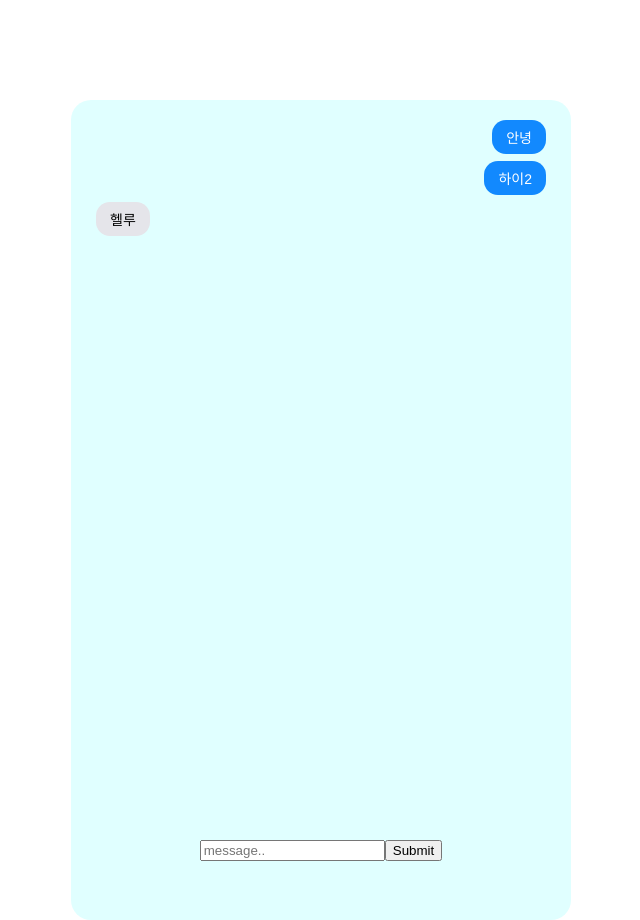
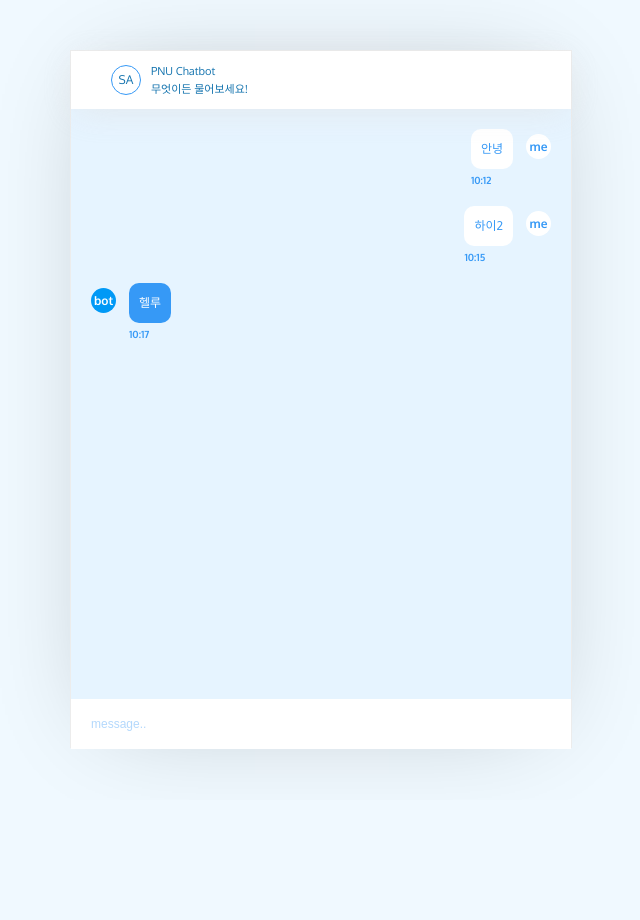
Before and after one commit to pnu-004-team1/Chatbot_front, a React (Create React App) app: page / in a window 1280 px wide. Shown: the whole page, without its empty margins (319-959 px from the left). After the commit the page ends 800 px from the top, so only its background shows below. Built offline with nearby package versions, Linux system fonts and the light colour scheme.

Commit message:
css 수정, 배경, 스크롤, message 구조변경

```diff
--- a/src/App.js
+++ b/src/App.js
@@ -1,33 +1,63 @@
-import React, { Component } from 'react';
+import React, { Component, Fragment } from 'react';
 import './common/css/common.css'
+import $ from 'jquery'
+
 class App extends Component {
 
   id = 3;
   state = {
     input: '',
     messages: [
-      { id: 0, text: ' 안녕', from: 'me' },
-      { id: 1, text: ' 하이2', from: 'me' },
-      { id: 2, text: ' 헬루', from: 'other' },
+      { id: 0, text: ' 안녕', from: 'me', date: '10:12' },
+      { id: 1, text: ' 하이2', from: 'me', date: '10:15' },
+      { id: 2, text: ' 헬루', from: 'bot', date: '10:17' },
     ]
   }
 
+  componentDidMount() {
+    $(document).ready(function() {
+
+      $('#send-message').click(function() {
+        var messageTXT = $(".sendText").val();
+        if($(".sendText").val()){
+          //Scroll
+          var chat = $('.chatContent');
+          var chatItems = $('.chat-column').length;
+          chat.animate({scrollTop: (chat.prop('scrollHeight') * chatItems)});
+        }
+      });
+      $('.sendText').keypress(function(e){
+        if(e.which == 13){
+          $('#send-message').click();
+        }
+      });
+
+    });
+  }
   handleKeyPress = (e) => {
     if(e.key === 'Enter'){
       this.handleCreate();
     }
-
   }
   handleCreate = () => {
     const { input, messages } = this.state;
+    if (input === '') return
+
     this.setState({
       input: '', // 인풋 비우고 concat을 사용하여 배열에 추가
       messages: messages.concat({
         id: this.id++,
         text: input,
-        from: 'me'
+        from: 'me',
+        date: getTimeStamp()
       })
     });
+    var chat = document.getElementsByClassName("chatContent")[0]
+    if (chat != null){
+      // objDiv[0].animate(scrollTop)
+      // console.log(chat.scrollHeight)
+      // chat.animate({scrollTop: (chat.childNodes[0].scrollHeight * chat.childNodes.length)});
+    }
   }
   handleChange = (e) => {
     this.setState({
@@ -36,36 +66,84 @@ class App extends Component {
   }
   render() {
     const { input, messages } = this.state
-    const { handleKeyPress, handleChange } = this
+    const { handleKeyPress, handleChange, handleCreate } = this
     const messageList = messages.map(
-      ({id, text, from}) => (
-        <div className={from}>
-          {text}
+      ({id, text, from, date}) => (
+        <div className={`chat-column ${from}`} key={id}>
+          <div className="item">
+            <div className="chat-icon">{from}</div>
+          </div>
+          <div className="item">
+            <div className="chat-message">{text}</div>
+            <div className="message-date">{date}</div>
+          </div>
         </div>
       )
     )
 
     return (
-      <React.Fragment>
-        <div className="main">
-          <div className="chat">
+      <Fragment>
+        <div className="container">
+          {/* <!-- BEGIN : chatHeader --> */}
+          <div className="chatHeader">
+            <a href="#" className="BackBtn"><i class="fa fa-angle-left" aria-hidden="true"></i></a>
+            <div className="headerTitle">
+              <div className="NameIcon">SA</div>
+              <div className="Txt">
+                <div>PNU Chatbot</div>
+                <div>무엇이든 물어보세요!</div>
+              </div>
+            </div>
+          </div>
+          {/* <!-- END : chatHeader --> */}
+
+
+          {/* <!-- BEGIN : chatContent --> */}
+          <div className="chatContent">
             {messageList}
           </div>
-          <div className="form">
+          {/* <!-- END : chatContent --> */}
+          <div class="chatSend">
             <input
               type="text"
-              id="test"
+              className="sendText"
               placeholder="message.."
               value={input}
               onKeyPress={handleKeyPress}
               onChange={handleChange}
             />
-            <button onclick="send()">Submit</button>
+            <div id="send-message" onClick={handleCreate}>
+              <i class="fa fa-long-arrow-right" aria-hidden="true"></i>
+            </div>
           </div>
         </div>
-      </React.Fragment>
+      </Fragment>
     );
   }
 }
 
 export default App;
+
+function getTimeStamp() {
+  var d = new Date();
+  var s =
+    // leadingZeros(d.getFullYear(), 4) + '.' +
+    // leadingZeros(d.getMonth() + 1, 2) + '.' +
+    // leadingZeros(d.getDate(), 2) + '.' +
+
+    leadingZeros(d.getHours(), 2) + ':' +
+    leadingZeros(d.getMinutes(), 2);
+
+  return s;
+}
+
+function leadingZeros(n, digits) {
+  var zero = '';
+  n = n.toString();
+
+  if (n.length < digits) {
+    for (let i = 0; i < digits - n.length; i++)
+      zero += '0';
+  }
+  return zero + n;
+}
--- a/src/common/css/common.css
+++ b/src/common/css/common.css
@@ -1,125 +1,197 @@
-/* main
-#main {
-    margin: auto;
-    margin-top: 100px;
-    border-radius: 20px;
-    background-color: lightblue;
+/* Setting */
+@import url('https://fonts.googleapis.com/css?family=Oxygen:300,400,700&subset=latin-ext');
+*:focus {outline:none;}
+body {
+    font-family: 'Oxygen', sans-serif;
+    background-color: #F0F9FF;
+    margin:0;
+    padding:50px 0;
+}
+.container {
+    width: 100%;
+    max-width: 500px;
+    margin: 0 auto;
+    border: 1px solid #ececec;
+    background-color: #3699f60d;
+    box-shadow: 0px 0px 100px -33px #0000003d;
+}
+
+
+body .chatHeader {
+    background-color: #fff;
+    position: relative;
+    padding: 11px;
+    padding-left: 40px;
+    box-shadow: 0 6px 34px -6px #e0e0e0a6;
+}
+
+body .chatHeader > .BackBtn {
+    position: absolute;
+    color: #0099F6;
+    font-size: 28px;
+    width: 40px;
+    height: 56px;
+    line-height: 53px;
     text-align: center;
-    width: 500px;
-    height: 800px;
+    left: 0;
+    top: 0;
 }
-#chat {
-    height: 90%;
-    width: 100%;
+
+body .chatHeader > .headerTitle {
+    display: flex;
+    align-items: center;
+    font-size: 12px;
+    color: #1373AE;
+}
+
+body .chatHeader > .headerTitle > .NameIcon {
+    width: 28px;
+    height: 28px;
+    line-height: 28px;
+    border-radius: 50%;
+    border: 1px solid #3699f6;
+    text-align: center;
+    flex: none;
+}
+
+body .chatHeader > .headerTitle > .Txt {
+    flex: auto;
+    margin-left: 10px;
+}
+
+body .chatHeader > .headerTitle > .Txt > div {
+    font-size: 11px;
+    margin: 2px 0;
+}
+
+body .chatSend {
+    height: 48px;
+  position:relative;
+}
+
+body .chatSend > .errorTxt {
+    position: absolute;
+    top: -27px;
+    left: 0;
+    right: 0;
+    background-color: #fb5c5c;
+    font-size: 12px;
+    padding: 7px;
+    color: #fff;
+    text-align: center;
+}
+
+body .chatSend > .sendText {
+    border: 0;
+    height: 48px;
+    padding-right: 55px;
+    padding-left: 20px;
+    font-size: 12px;
+    color: #6f6f6f;
+    display: block;
+    width: calc(100% - 75px);
+}
+
+body .chatSend > .sendText::-webkit-input-placeholder {
+    color: rgba(54, 153, 246, 0.38);
+}
+
+body .chatSend > .sendText::-moz-placeholder {
+    color: rgba(54, 153, 246, 0.38);
+}
+
+body .chatSend > .sendText:-ms-input-placeholder {
+    color: rgba(54, 153, 246, 0.38);
+}
+
+body .chatSend > .sendText:-moz-placeholder {
+    color: rgba(54, 153, 246, 0.38);
+}
+
+body .chatSend > #send-message {
+    position: absolute;
+    right: 0;
+    top: 2px;
+    z-index: 2;
+    height: 48px;
+    line-height: 48px;
+    border: 0;
+    width: 55px;
+    background-color: #fff;
+    font-size: 20px;
+    color: #3699f6;
+    text-align: center;
+}
+
+body .chatContent {
+    height: 100%;
+    min-height: 550px;
+    padding: 20px;
+    max-height: 450px;
     overflow-y: auto;
 }
-
-.connect {
-    width: 90%;
-    margin: 0 5% 0 5%;
-    background-color: aquamarine;
-    text-align: center;
-    margin-top: 10px;
-    float: right;
+body .chatContent::-webkit-scrollbar {
+  width: 3px;
 }
 
-.disconnect {
-    width: 90%;
-    margin: 0 5% 0 5%;
-    background-color: indianred;
-    text-align: center;
-    margin-top: 10px;
-    float: right;
+body .chatContent::-webkit-scrollbar-track {
+  background: #fafafa;
 }
 
-.me {
-    max-width: 200px;
-    width: auto;
-    margin: auto;
-    background-color: lemonchiffon;
-    padding: 0 10px 0 10px;
-    border-radius: 5px;
-    margin-top: 10px;
-    margin-right: 5%;
-    text-align: left;
-    float: right;
-    clear: both;
+body .chatContent::-webkit-scrollbar-thumb {
+  background: #3699f6;
+}
+body .chatContent::-webkit-scrollbar-thumb:hover {
+  background: #3699f6;
 }
 
-.other {
-    max-width: 200px;
-    width: auto;
-    margin: auto;
-    background-color: white;
-    padding: 0 10px 0 10px;
-    border-radius: 5px;
-    margin-top: 10px;
-    margin-left: 5%;
-    text-align: left;
-    float: left;
-    clear: both;
-} */
-body {
-    background: white;
-    font: 14px "Helvetica Neue", Helvetica, Arial, sans-serif;
+body .chatContent .chat-column {
+    display: flex;
+    margin-bottom: 20px;
 }
-  .main {
-    padding-top: 20px;
-    margin: auto;
-    margin-top: 100px;
-    border-radius: 20px;
-    background-color: lightcyan;
+
+body .chatContent .chat-column > .item > .chat-icon {
+    width: 25px;
+    height: 25px;
+    line-height: 25px;
+    background-color: #0099F6;
+    border-radius: 50%;
     text-align: center;
-    width: 500px;
-    height: 800px;
+    font-size: 12px;
+    color: #fff;
+    font-weight: 600;
+    margin-right: 13px;
+    margin-top: 5px;
 }
-  .chat {
-    height: 90%;
-    width: 100%;
-    overflow-y: auto;
+
+body .chatContent .chat-column > .item > .chat-message {
+    background-color: #3699f6;
+    color: #fff;
+    font-size: 12px;
+    padding: 10px;
+    border-radius: 10px;
+    line-height: 20px;
 }
-  .form {
-    margin: 0 auto;
-    max-width: 320px;
+
+body .chatContent .chat-column > .item > .message-date {
+    font-size: 10px;
+    color: #3699f6;
+    font-weight: 600;
+    margin-top: 5px;
 }
-  .chat div{
-    margin: 0 0 0.5em;
-    border-radius: 1em;
-    padding: 0.5em 1em;
-    background: #e5e5ea;
-    max-width: 75%;
-    clear: both;
-    position: relative;
-    max-width: 200px;
-    width: auto;
+
+body .chatContent .chat-column.me {
+    flex-direction: row-reverse;
 }
-  .chat div.other {
-    float: left;
-    margin-left: 5%;
+
+body .chatContent .chat-column.me > .item > .chat-icon {
+    margin-right: 0;
+    margin-left: 13px;
+    background-color: #fff;
+    color: #3699f6;
 }
-  /* p.other::after {
-    content: "";
-    position: absolute;
-    left: -0.5em;
-    bottom: 0;
-    width: 0.5em;
-    height: 1em;
-    border-right: 0.5em solid #e5e5ea;
-    border-bottom-right-radius: 1em 0.5em;
-  } */
-  .chat div.me {
-    float: right;
-    background-color: #1289fe;
-    color: white;
-    margin-right: 5%;
+
+body .chatContent .chat-column.me > .item > .chat-message {
+    background-color: #fff;
+    color: #3699f6;
 }
-  /* p.me::after {
-    content: "";
-    position: absolute;
-    right: -0.5em;
-    bottom: 0;
-    width: 0.5em;
-    height: 1em;
-    border-left: 0.5em solid #1289fe;
-    border-bottom-left-radius: 1em 0.5em;
-  } */
```
Also changed, not shown: resource/tmp.gif. Lines whose indentation alone changed are shown as unchanged.
